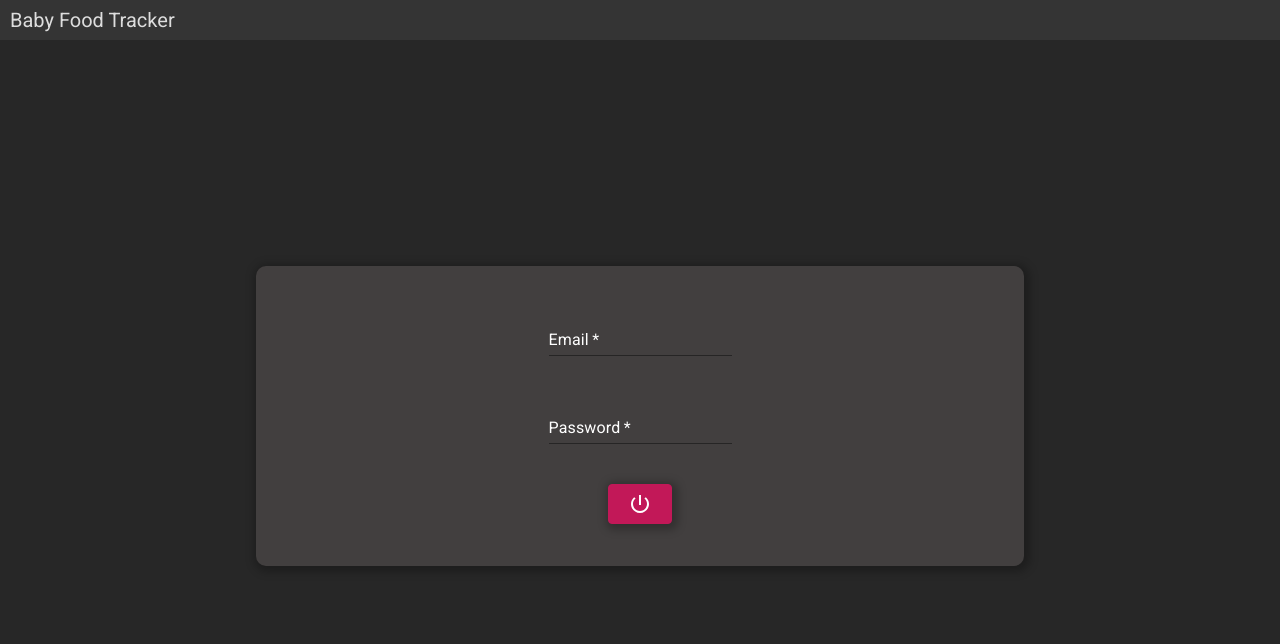
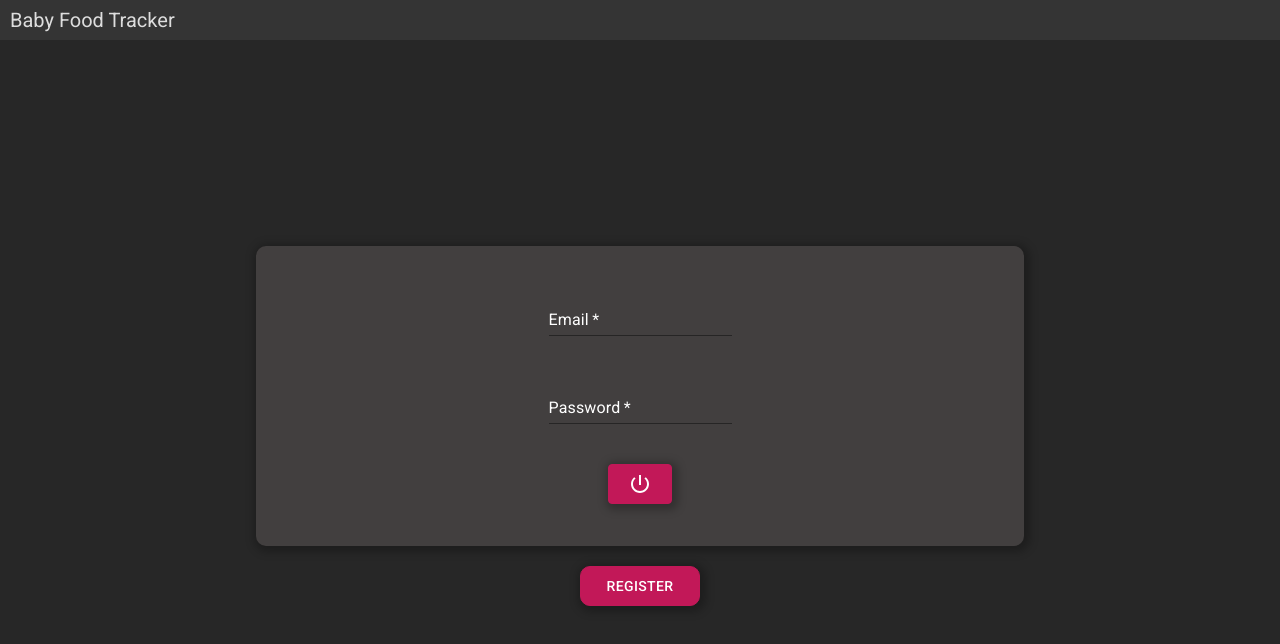
Before and after one commit to ZachBaird/baby-food-tracker, a React (Create React App) app in the folder frontend/: page /profile in a window 1280 px wide. Shown: the top 644 px of the page. Built offline with nearby package versions, Linux system fonts and the light colour scheme.

Commit message:
Adds user registration UI. Little bit of UI polish for auth.

```diff
--- a/frontend/src/pages/LoginPage.css
+++ b/frontend/src/pages/LoginPage.css
@@ -3,6 +3,7 @@
   height: 94vh;
   margin-top: 0;
   display: flex;
+  flex-direction: column;
   align-items: center;
   justify-content: center;
 }
@@ -13,11 +14,15 @@
   display: flex;
   justify-content: center;
   align-items: center;
-  margin: auto;
+  margin: 20px auto;
   flex-direction: column;
   background: #423F3F;
   border-radius: 10px;
   box-shadow: 2px 2px 8px 4px rgba(0, 0, 0, 0.25);
+}
+
+.registration {
+  height: 60% !important;
 }
 
 form {
@@ -36,7 +41,7 @@ form {
   margin-bottom: 20px;
 }
 
-.login-button {
+.login-button, .register-btn {
   width: 50px;
   height: 40px;
   border-radius: 25%;
@@ -49,6 +54,11 @@ form {
   transition: .3s ease-out;
 }
 
+.register-btn {
+  width: 120px !important;
+  border-radius: 10px !important;
+}
+
 .login-button:hover, .login-button:active {
   background: #d32868 !important;
   box-shadow: 3px 3px 4px 4px rgba(0, 0, 0, 0.25);
--- a/frontend/src/pages/LoginPage.js
+++ b/frontend/src/pages/LoginPage.js
@@ -1,13 +1,13 @@
-import { useState, useContext } from 'react';
-import Box from '@mui/material/Box';
-import TextField from '@mui/material/TextField';
-import Button from '@mui/material/Button';
-import PowerSettingsNewIcon from '@mui/icons-material/PowerSettingsNew';
-import userService from '../services/userService';
-import { GlobalContext } from '../contexts/GlobalState';
-import { func } from 'prop-types';
-import { token, getCookieValue } from '../utilities/cookieHelpers';
-import './LoginPage.css';
+import { useState, useContext } from "react";
+import Box from "@mui/material/Box";
+import TextField from "@mui/material/TextField";
+import Button from "@mui/material/Button";
+import PowerSettingsNewIcon from "@mui/icons-material/PowerSettingsNew";
+import userService from "../services/userService";
+import { GlobalContext } from "../contexts/GlobalState";
+import { func } from "prop-types";
+import { token, getCookieValue } from "../utilities/cookieHelpers";
+import "./LoginPage.css";
 
 const propTypes = {
   setCookie: func,
@@ -16,8 +16,10 @@ const propTypes = {
 const LoginPage = ({ setCookie }) => {
   const { jwtToken, assignJwtToken } = useContext(GlobalContext);
 
-  const [email, setEmail] = useState('');
-  const [pass, setPass] = useState('');
+  const [showRegister, setShowRegister] = useState(false);
+  const [name, setName] = useState("");
+  const [email, setEmail] = useState("");
+  const [pass, setPass] = useState("");
 
   const handleFormSubmit = async (e) => {
     e.preventDefault();
@@ -29,11 +31,29 @@ const LoginPage = ({ setCookie }) => {
     }
   };
 
+  const handleRegistration = async (e) => {
+    e.preventDefault();
+
+    const data = await userService.register(name, email, pass);
+    if (data) {
+      assignJwtToken(data.token);
+      setCookie(data.token);
+    }
+  };
+
   if (!getCookieValue(token) || !jwtToken) {
     return (
       <div className="form-page">
-      <div className="form-container">
+        <div className={`form-container ${showRegister ? 'registration' : ''}`}>
           <Box component="form">
+            { showRegister && (<TextField
+              required
+              id="standard-basic"
+              variant="standard"
+              label="Name"
+              value={name}
+              onChange={(e) => setName(e.target.value)}
+            />)}
             <TextField
               required
               id="standard-basic"
@@ -49,17 +69,30 @@ const LoginPage = ({ setCookie }) => {
               variant="standard"
               label="Password"
               type="password"
-            autoComplete='current-password'
+              autoComplete="current-password"
               value={pass}
               onChange={(e) => setPass(e.target.value)}
             />
-          <Button onClick={(e) => handleFormSubmit(e)} className="login-button" variant="outlined"><PowerSettingsNewIcon /></Button>
+            { !showRegister ? (
+            <Button
+              onClick={(e) => handleFormSubmit(e)}
+              className="login-button"
+              variant="outlined"
+            >
+              <PowerSettingsNewIcon />
+            </Button>
+            ) : (
+              <Button className="register-btn" onClick={(e) => handleRegistration(e)}>Sign Up!</Button>
+            )}
           </Box>
+        </div>
+        <div style={{justifyContent: 'flex-start'}}>
+        { !showRegister ? <Button className="register-btn" onClick={() => setShowRegister(true)}>Register</Button> : <Button className="register-btn" onClick={() => setShowRegister(false)}>Log In</Button> }
         </div>
       </div>
     );
   } else {
-    return (<></>);
+    return <></>;
   }
 };
 
--- a/frontend/src/pages/ProfilePage.js
+++ b/frontend/src/pages/ProfilePage.js
@@ -12,8 +12,9 @@ const propTypes = { setNav: func };
 const ProfilePage = ({ setNav }) => {
   const { assignJwtToken, userData, assignUserData } = useContext(GlobalContext);
 
-  useEffect(() => setNav('profile'));
   useEffect(() => {
+    console.log('aaaaah');
+    setNav('profile')
     const setUserData = async () => {
       if (Object.keys(userData).length === 0) {
         const data = await userService.getUserInfo(getCookieValue(token));
@@ -22,11 +23,12 @@ const ProfilePage = ({ setNav }) => {
     };
 
     setUserData();
-  }, []);
+  });
 
   const handleLogout = (e) => {
     e.preventDefault();
     assignJwtToken('');
+    assignUserData({});
   };
 
   return (
--- a/frontend/src/services/userService.js
+++ b/frontend/src/services/userService.js
@@ -19,6 +19,16 @@ const login = async (email, password) => {
 
   const result = await axios.post(`${apiUrl}login`, params);
   return result.data;
+};
+
+const register = async (name, email, password) => {
+  const params = new URLSearchParams();
+  params.append('name', name);
+  params.append('email', email);
+  params.append('password', password);
+
+  const result = await axios.post(`${apiUrl}`, params);
+  return result.data;
 }
 
 const getUserInfo  = async (token) => {
@@ -30,6 +40,7 @@ const getUserInfo  = async (token) => {
 
 const userService = {
   login,
+  register,
   getUserInfo,
 };
 
```
Lines whose indentation alone changed are shown as unchanged.
